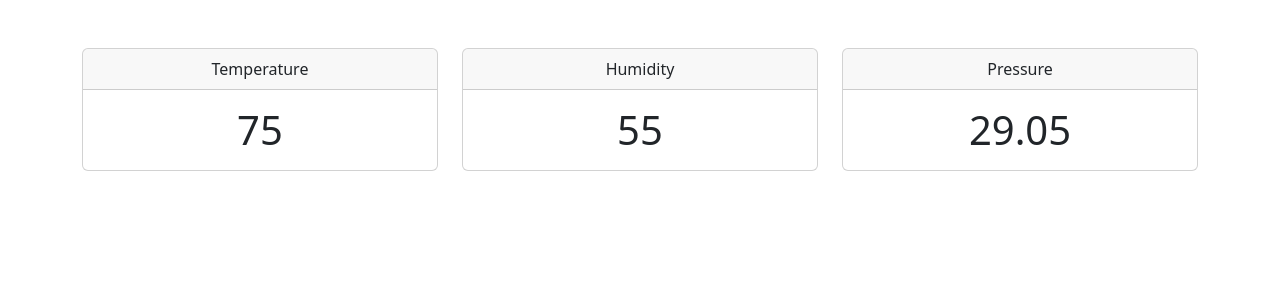
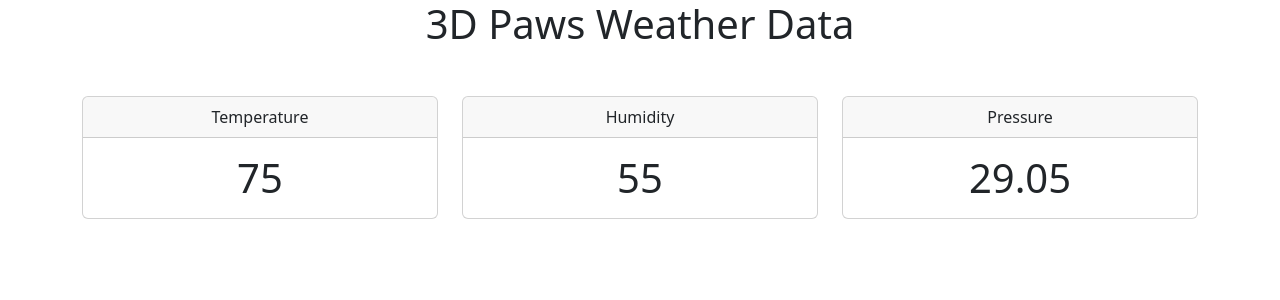
Before and after one commit to aretberg/Weather-Station, a Flask app: page / in a window 1280 px wide. Shown: the top 300 px of the page. Run offline with Flask 3, Linux system fonts and the light colour scheme.

Commit message:
added app.js file

```diff
--- /dev/null
+++ b/static/javascript/app.js
@@ -0,0 +1,2 @@
+const title = document.getElementById('main-heading');
+console.log(title);
--- a/templates/index.html
+++ b/templates/index.html
@@ -4,11 +4,12 @@
         <meta charset="utf-8">
         <meta name="viewport" content="width=device-width, initial-scale=1">
         <title>3D Paws Weather Station</title>
-        <link rel="icon" type="image/x-icon" href="./static/favicon_weather.png">
+        <link rel="icon" type="image/x-icon" href="./static/media/favicon_weather.png">
         <link href="https://cdn.jsdelivr.net/npm/bootstrap@5.3.3/dist/css/bootstrap.min.css" rel="stylesheet" integrity="sha384-QWTKZyjpPEjISv5WaRU9OFeRpok6YctnYmDr5pNlyT2bRjXh0JMhjY6hW+ALEwIH" crossorigin="anonymous">
     </head>
     <body>
         <div class="container">
+            <h1 id="main-heading" class="text-center">3D Paws Weather Data</h1>
             <div class="row mt-5">
                 <div class="col">
                     <div class="card text-center">
@@ -42,5 +43,7 @@
                 </div>
             </div>
         </div>
+        <!-- <script src="https://cdn.jsdelivr.net/npm/bootstrap@5.3.3/dist/js/bootstrap.min.js" integrity="sha384-0pUGZvbkm6XF6gxjEnlmuGrJXVbNuzT9qBBavbLwCsOGabYfZo0T0to5eqruptLy" crossorigin="anonymous"></script> -->
+        <script src="./static/javascript/app.js"></script>
     </body>
 </html>
```
Also changed, not shown: static/media/favicon2_weather.png (renamed from static/favicon2_weather.png), static/media/favicon_weather.png (renamed from static/favicon_weather.png).
